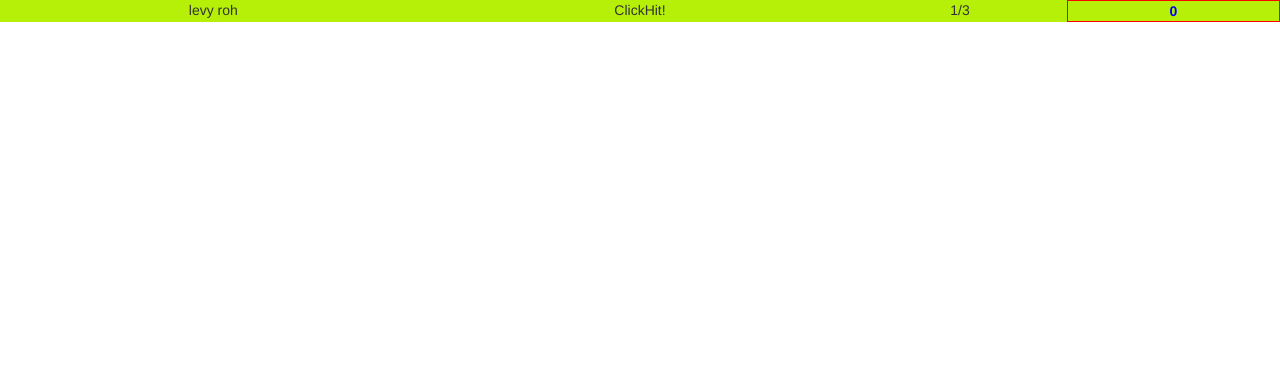
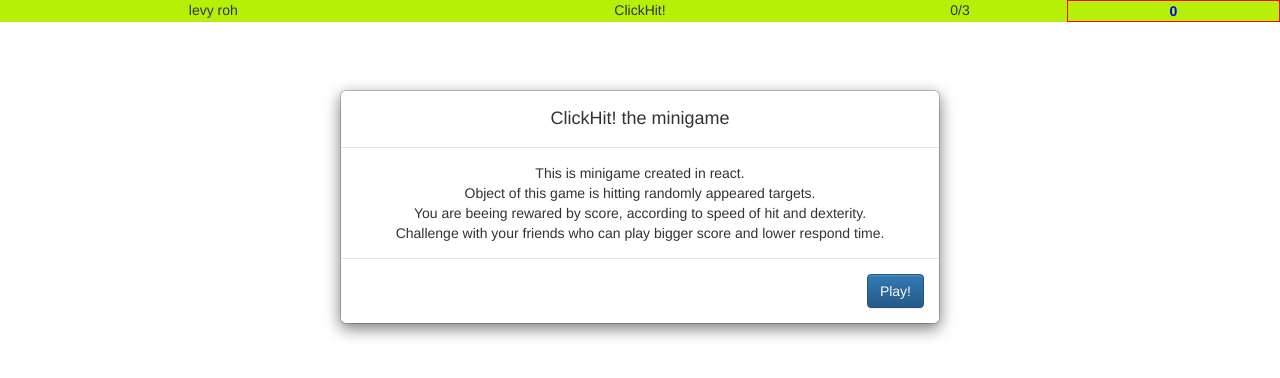
Before and after one commit to snehov/clickhit, a React (Create React App) app in the folder clickhit/: page / in a window 1280 px wide. Shown: the top 378 px of the page. Built offline with nearby package versions, Linux system fonts and the light colour scheme.

Commit message:
added welcome screen and playagain button works

```diff
--- a/clickhit/src/App.js
+++ b/clickhit/src/App.js
@@ -26,7 +26,8 @@ class App extends Component {
                     targetNO: 0,
                     missClicks: 0,
                     hitStats:[],
-                    showResultWindow: false,
+                    showResultWindow: true,
+                    play: false,
                     resultData: {avgTime:0},
                     userName: userName,
                     inputDevice: inputDevice
@@ -55,14 +56,19 @@ class App extends Component {
   setScore(score){
       this.setState({score: score});
   }
+  playGame(){
+      console.log('volam plat na rooru');
+        this.target.playGame();
+  }
   render() {
     return (
             <div className="App" >
                 <div id="voidArea" onClick={this.missClick}></div>
                 <ControlPanel score={this.state.score} app={this} />
-                <Target addScoreHit={this.addScoreHit} plusOne={this.plusOne} app={this}/>
+                <Target addScoreHit={this.addScoreHit} plusOne={this.plusOne} app={this}  ref={instance => { this.target = instance; }} />
                 <ScoreCalculator  ref="pokus"/>
                 <ResultWindow showResultWindow={this.state.showResultWindow} app={this}/>
+
 
             </div>
 
--- a/clickhit/src/ResultWindow.js
+++ b/clickhit/src/ResultWindow.js
@@ -8,7 +8,7 @@ export default class ResultWindow extends React.Component {
         super(props);
         //const cookies = new Cookies();
 
-        this.state = {window: 'yourResult', 'userName': this.props.app.state.userName, 'inputDevice': this.props.app.state.inputDevice}
+        this.state = {window: 'welcome', 'userName': this.props.app.state.userName, 'inputDevice': this.props.app.state.inputDevice}
         //this.handleInputChange = this.handleInputChange.bind(this);
         this.handleInputChanges = this.handleInputChanges.bind(this);
         this.handleNameSubmit = this.handleNameSubmit.bind(this);
@@ -47,10 +47,17 @@ export default class ResultWindow extends React.Component {
     handleWindowChange(win){
         this.setState({'window': win});
     }
+    goPlayGame(){
+        this.props.app.setState({showResultWindow: false});
+        this.setState({window: 'yourResult'});
+        this.props.app.playGame();
 
+    }
     render() {
         var window;
-        if (this.state.window == 'yourResult') {
+        if(this.state.window == 'welcome'){
+            window = this.welcome();
+        }else if (this.state.window == 'yourResult') {
             window = this.yourResult();
         } else if (this.state.window == 'enterName') {
             window = this.enterName();
@@ -74,6 +81,24 @@ export default class ResultWindow extends React.Component {
 
                 </div>
                 );
+    }
+    welcome(){
+        var res = {};
+        res.title = 'ClickHit! the minigame'
+        res.body =(
+                <div>
+                    This is minigame created in react.<br/>
+                    Object of this game is hitting randomly appeared targets. <br/>
+                    You are beeing rewared by score, according to speed of hit and dexterity.<br/>
+                    Challenge with your friends who can play bigger score and lower respond time.
+                    </div>
+                );
+        res.footer= (
+                <div>
+                    <Button bsStyle="primary" onClick={(e) => this.goPlayGame()} >Play!</Button>
+                    </div>
+                );
+        return res;
     }
     yourResult() {
         var res={};
--- a/clickhit/src/Target.js
+++ b/clickhit/src/Target.js
@@ -25,7 +25,10 @@ export default class Target extends React.Component{
         }
 
         componentDidMount(){
-            this.generateNewTarget();
+            //this.generateNewTarget();
+        }
+        playGame(){
+           this.generateNewTarget();
         }
 
         generateNewTarget(){
```
